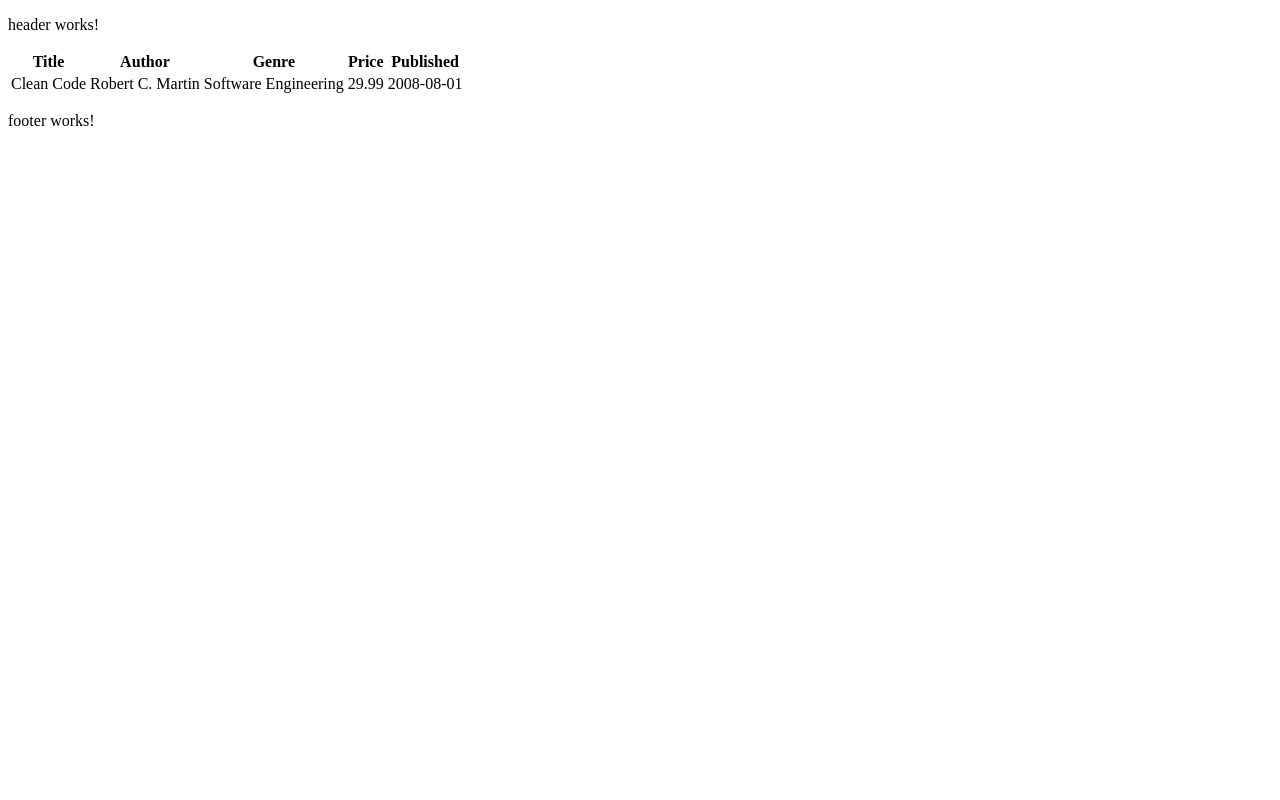
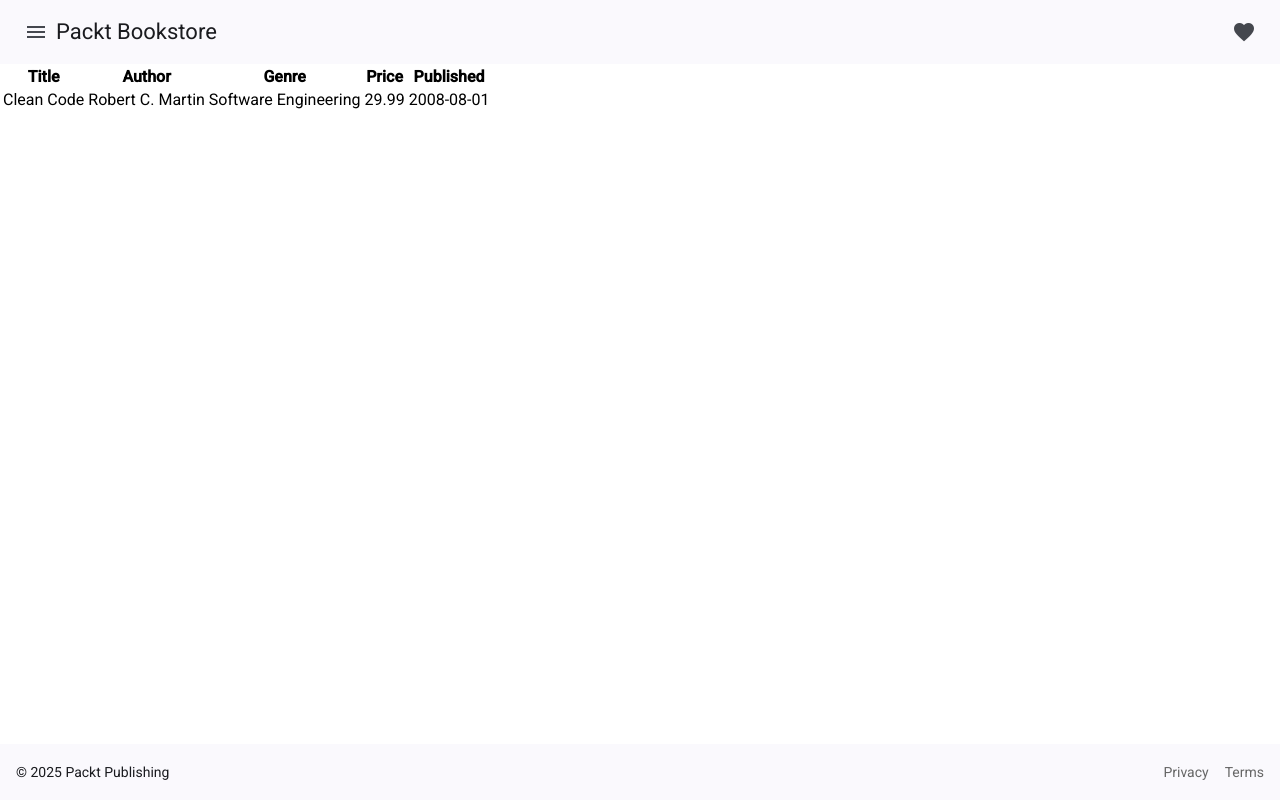
Before and after one commit to PacktPublishing/Spring-Boot-and-Angular-2E_Frontend, an Angular app in the folder chapter-10/: page /books in a window 1280 px wide. Built offline with nearby package versions, Linux system fonts and the light colour scheme.

Commit message:
Finalise layout elements.

```diff
--- a/chapter-10/angular.json
+++ b/chapter-10/angular.json
@@ -30,6 +30,7 @@
               }
             ],
             "styles": [
+              "@angular/material/prebuilt-themes/azure-blue.css",
               "src/styles.scss"
             ],
             "server": "src/main.server.ts",
@@ -93,6 +94,7 @@
               }
             ],
             "styles": [
+              "@angular/material/prebuilt-themes/azure-blue.css",
               "src/styles.scss"
             ]
           }
--- a/chapter-10/package.json
+++ b/chapter-10/package.json
@@ -11,10 +11,12 @@
   },
   "private": true,
   "dependencies": {
+    "@angular/cdk": "^20.0.4",
     "@angular/common": "^20.0.0",
     "@angular/compiler": "^20.0.0",
     "@angular/core": "^20.0.0",
     "@angular/forms": "^20.0.0",
+    "@angular/material": "^20.0.4",
     "@angular/platform-browser": "^20.0.0",
     "@angular/platform-server": "^20.0.0",
     "@angular/router": "^20.0.0",
--- a/chapter-10/src/app/shared/layout/footer/footer.html
+++ b/chapter-10/src/app/shared/layout/footer/footer.html
@@ -1 +1,8 @@
-<p>footer works!</p>
+<footer>
+  <mat-toolbar color="primary" class="footer">
+    <span class="footer-text">© 2025 Packt Publishing</span>
+    <span class="spacer"></span>
+    <a mat-button href="/privacy">Privacy</a>
+    <a mat-button href="/terms">Terms</a>
+  </mat-toolbar>
+</footer>
--- a/chapter-10/src/app/shared/layout/footer/footer.scss
+++ b/chapter-10/src/app/shared/layout/footer/footer.scss
@@ -0,0 +1,23 @@
+.footer {
+  position: fixed;
+  bottom: 0;
+  left: 0;
+  right: 0;
+  height: 56px;
+  display: flex;
+  justify-content: space-between;
+  gap: 1rem;
+  align-items: center;
+  padding: 0 16px;
+  font-size: 14px;
+  z-index: 10;
+}
+
+.spacer {
+  flex: 1 1 auto;
+}
+
+a[mat-button] {
+  color: #666;
+  text-decoration: none;
+}
--- a/chapter-10/src/app/shared/layout/footer/footer.ts
+++ b/chapter-10/src/app/shared/layout/footer/footer.ts
@@ -1,8 +1,9 @@
 import { Component } from '@angular/core';
+import { MatToolbarModule } from '@angular/material/toolbar';
 
 @Component({
   selector: 'app-footer',
-  imports: [],
+  imports: [MatToolbarModule],
   templateUrl: './footer.html',
   styleUrl: './footer.scss'
 })
--- a/chapter-10/src/app/shared/layout/header/header.html
+++ b/chapter-10/src/app/shared/layout/header/header.html
@@ -1 +1,12 @@
-<p>header works!</p>
+<header>
+  <mat-toolbar>
+    <button matIconButton class="example-icon" aria-label="Example icon-button with menu icon">
+      <mat-icon>menu</mat-icon>
+    </button>
+    <span>Packt Bookstore</span>
+    <span class="example-spacer"></span>
+    <button matIconButton class="example-icon favorite-icon" aria-label="Example icon-button with heart icon">
+      <mat-icon>favorite</mat-icon>
+    </button>
+  </mat-toolbar>
+</header>
--- a/chapter-10/src/app/shared/layout/header/header.scss
+++ b/chapter-10/src/app/shared/layout/header/header.scss
@@ -0,0 +1,3 @@
+.example-spacer {
+  flex: 1 1 auto;
+}
--- a/chapter-10/src/app/shared/layout/header/header.ts
+++ b/chapter-10/src/app/shared/layout/header/header.ts
@@ -1,8 +1,11 @@
 import { Component } from '@angular/core';
+import { MatIconModule } from '@angular/material/icon';
+import { MatButtonModule } from '@angular/material/button';
+import { MatToolbarModule } from '@angular/material/toolbar';
 
 @Component({
   selector: 'app-header',
-  imports: [],
+  imports: [MatToolbarModule, MatButtonModule, MatIconModule],
   templateUrl: './header.html',
   styleUrl: './header.scss'
 })
--- a/chapter-10/src/index.html
+++ b/chapter-10/src/index.html
@@ -6,8 +6,10 @@
   <base href="/">
   <meta name="viewport" content="width=device-width, initial-scale=1">
   <link rel="icon" type="image/x-icon" href="favicon.ico">
+  <link href="https://fonts.googleapis.com/css2?family=Roboto:wght@300;400;500&display=swap" rel="stylesheet">
+  <link href="https://fonts.googleapis.com/icon?family=Material+Icons" rel="stylesheet">
 </head>
-<body>
+<body class="mat-typography">
   <app-root></app-root>
 </body>
 </html>
--- a/chapter-10/src/styles.scss
+++ b/chapter-10/src/styles.scss
@@ -1 +1,4 @@
 /* You can add global styles to this file, and also import other style files */
+
+html, body { height: 100%; }
+body { margin: 0; font-family: Roboto, "Helvetica Neue", sans-serif; }
```
Also changed, not shown: 1 other file (tests, documents, lock files or other folders).
